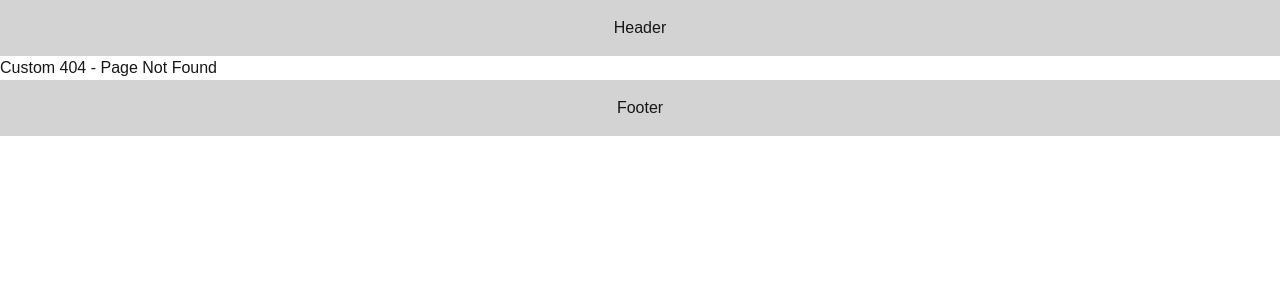
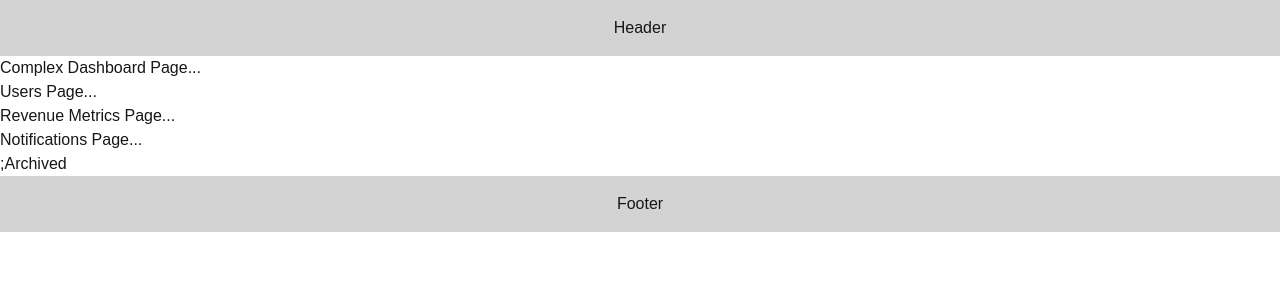
Before and after one commit to jjyy032659/NextJsProject, a Next.js app: page /complex-dashboard in a window 1280 px wide. Before the commit this address had no page. Shown: the top 300 px of the page. Built offline with nearby package versions, Linux system fonts and the light colour scheme.

Commit message:
add parallel Routes and Unmatched Routes

```diff
--- /dev/null
+++ b/app/complex-dashboard/@notifications/archived/page.tsx
@@ -0,0 +1,9 @@
+import Link from "next/link";
+
+export default function ArchivedNotifications() {
+    return <>
+
+    <h1>Notifications Page...</h1>;
+    <Link href="/complex-dashboard">Default</Link>
+    </>
+}
--- /dev/null
+++ b/app/complex-dashboard/@notifications/page.tsx
@@ -0,0 +1,9 @@
+import Link from "next/link";
+
+export default function Notifications() {
+    return <>
+
+    <h1>Notifications Page...</h1>;
+    <Link href="/complex-dashboard/archived">Archived</Link>
+    </>
+}
--- /dev/null
+++ b/app/complex-dashboard/@revenue/default.tsx
@@ -0,0 +1,3 @@
+export default function DefaultRevernuePage() {
+    return <h1>Revenue Default Page...</h1>;
+}
--- /dev/null
+++ b/app/complex-dashboard/@revenue/page.tsx
@@ -0,0 +1,3 @@
+export default function RevenueMetrics() {
+    return <h1>Revenue Metrics Page...</h1>;
+}
--- /dev/null
+++ b/app/complex-dashboard/@users/default.tsx
@@ -0,0 +1,3 @@
+export default function DefaultUsersAnalyticsPage() {
+    return <h1>User Default Page...</h1>;
+}
--- /dev/null
+++ b/app/complex-dashboard/@users/page.tsx
@@ -0,0 +1,3 @@
+export default function Users() {
+    return <h1>Users Page...</h1>;
+}
--- /dev/null
+++ b/app/complex-dashboard/default.tsx
@@ -0,0 +1,9 @@
+
+
+export default function DefaultComplexDashboardPage() {
+  return (
+    <div>
+      <h1>Default Complex Dashboard Page</h1>
+    </div>
+  );
+}
--- /dev/null
+++ b/app/complex-dashboard/layout.tsx
@@ -0,0 +1,24 @@
+// import UserAnalytics from "@/components/UserAnalytics";
+// import RevenueMetrics from "@/components/RevenueMetrics";
+// import Notifications from "@/components/Notifications";
+
+export default function ComplexDashboardLayout({ children,
+    users,
+    revenue,
+    notifications
+
+}: {
+    children: React.ReactNode;
+    users: React.ReactNode;
+    revenue: React.ReactNode;
+    notifications: React.ReactNode;
+}) {
+    return (
+        <div className="complex-dashboard-layout">
+            <div>{children}</div>
+            <div>{users}</div>
+            <div>{revenue}</div>
+            <div>{notifications}</div>
+        </div>
+    );
+}
--- /dev/null
+++ b/app/complex-dashboard/page.tsx
@@ -0,0 +1,3 @@
+export default function ComplexDashboardLayout() {
+    return <h1>Complex Dashboard Page...</h1>;
+}
```
